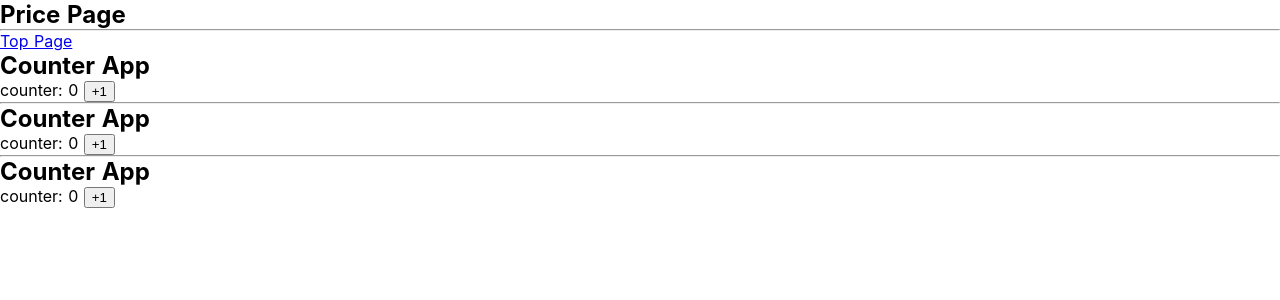
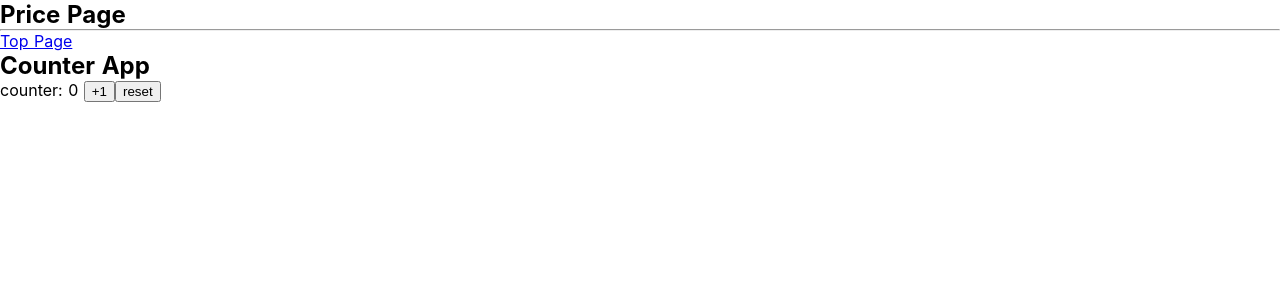
Before and after one commit to artm512/nuxt_demo, a Nuxt app: page /price in a window 1280 px wide. Shown: the top 300 px of the page. Built offline with nearby package versions, Linux system fonts and the light colour scheme.

Commit message:
feat: リセット機能の実装

```diff
--- a/components/Counter.vue
+++ b/components/Counter.vue
@@ -3,6 +3,7 @@
     <h2>{{ title }}</h2>
     counter: {{ $store.state.counter.counter }}
     <button @click="$store.commit('counter/countUp')">+1</button>
+    <button @click="$store.commit('counter/reset')">reset</button>
   </section>
 </template>
 
--- a/pages/price.vue
+++ b/pages/price.vue
@@ -4,9 +4,5 @@
     <hr>
     <router-link to="/">Top Page</router-link>
     <Counter />
-    <hr>
-    <Counter />
-    <hr>
-    <Counter />
   </section>
 </template>
--- a/store/counter.js
+++ b/store/counter.js
@@ -5,5 +5,8 @@ export const state = () => ({
 export const mutations = {
   countUp(state) {
     state.counter++;
+  },
+  reset(state) {
+    state.counter = 0;
   }
 }
```
